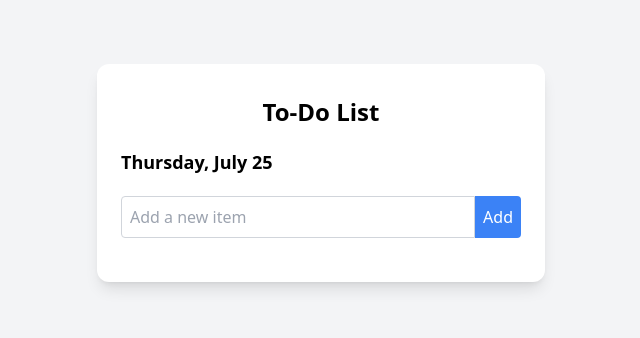
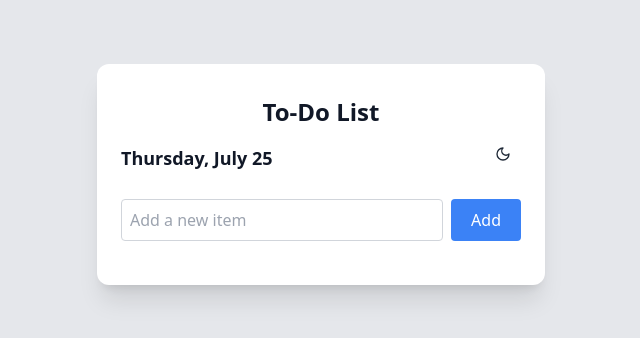
Before and after one commit to Dhruvil17/Todo-web-app, a React (Create React App) app: page / in a window 1280 px wide. Shown: the top 338 px of the page, without its empty margins (319-959 px from the left). Built offline with nearby package versions, Linux system fonts and the light colour scheme.

Commit message:
add light and dark mode feature

```diff
--- a/src/App.js
+++ b/src/App.js
@@ -1,7 +1,9 @@
 import { useState } from "react";
+import Date from "./components/Date";
+import Heading from "./components/Heading";
 import AddTask from "./components/AddTask";
 import TaskList from "./components/TaskList";
-import { getDate } from "./utils/constants";
+import DarkMode from "./components/DarkMode";
 
 const App = () => {
     const [tasks, setTasks] = useState([]);
@@ -27,12 +29,13 @@ const App = () => {
     };
 
     return (
-        <div className="py-[5%] bg-gray-100 flex items-start justify-center min-h-screen">
-            <div className="bg-white p-6 rounded-xl shadow-lg w-full max-w-md">
-                <h1 className="text-center text-2xl font-bold my-2">
-                    To-Do List
-                </h1>
-                <h2 className="my-[5%] text-lg font-semibold">{getDate()}</h2>
+        <div className="px-[2%] py-[25%] sm:py-[15%] md:py-[10%] lg:py-[5%] bg-gray-200 dark:bg-gray-900 text-gray-900 dark:text-white flex items-start justify-center min-h-screen">
+            <div className="bg-white dark:bg-[#2d3748] p-4 sm:p-6 rounded-xl shadow-xl w-full max-w-md">
+                <Heading />
+                <div className="flex justify-between">
+                    <Date />
+                    <DarkMode />
+                </div>
                 <AddTask addTask={addTask} />
                 <TaskList
                     tasks={tasks}
@@ -42,7 +45,7 @@ const App = () => {
                 {tasks.length !== 0 && (
                     <button
                         onClick={handleClick}
-                        className="bg-red-500 mt-[4%] text-white px-3 py-1 rounded hover:bg-red-700 focus:outline-none">
+                        className="bg-red-500 mt-[8%] mb-[2%] text-white px-3 py-1 rounded hover:bg-red-700 dark:bg-red-700 dark:hover:bg-red-900 focus:outline-none">
                         Delete all Tasks
                     </button>
                 )}
--- a/src/components/AddTask.js
+++ b/src/components/AddTask.js
@@ -13,17 +13,18 @@ const AddTask = ({ addTask }) => {
 
     return (
         <div>
-            <form onSubmit={handleSubmit} className="flex my-5">
+            <form onSubmit={handleSubmit} className="flex my-5 space-x-2">
                 <input
+                    required
                     type="text"
                     onChange={(e) => setTask(e.target.value)}
                     value={task}
-                    className="flex-grow p-2 border border-gray-300 rounded-l"
+                    className="flex-grow p-2 border border-gray-300 dark:border-gray-700 rounded bg-white dark:bg-gray-800 text-gray-900 dark:text-white focus:outline-none focus:ring-2 focus:ring-blue-500 dark:focus:ring-blue-500"
                     placeholder="Add a new item"
                 />
                 <button
                     type="submit"
-                    className="p-2 bg-blue-500 text-white rounded-r hover:bg-blue-700">
+                    className="px-5 py-2 bg-blue-500 text-white rounded hover:bg-blue-700 dark:bg-blue-700 dark:hover:bg-blue-900">
                     Add
                 </button>
             </form>
--- /dev/null
+++ b/src/components/DarkMode.js
@@ -0,0 +1,78 @@
+import React, { useState, useEffect } from "react";
+
+const DarkMode = () => {
+    const [isDarkMode, setIsDarkMode] = useState(false);
+
+    useEffect(() => {
+        if (isDarkMode) {
+            document.documentElement.classList.add("dark");
+        } else {
+            document.documentElement.classList.remove("dark");
+        }
+    }, [isDarkMode]);
+
+    const toggleDarkMode = () => {
+        setIsDarkMode(!isDarkMode);
+    };
+
+    return (
+        <div>
+            <button
+                type="button"
+                onClick={toggleDarkMode}
+                className={`${
+                    isDarkMode ? "hidden" : "block"
+                } hs-dark-mode font-medium text-gray-800 rounded-full hover:bg-gray-200 focus:outline-none focus:bg-gray-200`}
+                data-hs-theme-click-value="dark">
+                <span className="group inline-flex shrink-0 justify-center items-center size-9">
+                    <svg
+                        className="shrink-0 size-4"
+                        xmlns="http://www.w3.org/2000/svg"
+                        width="24"
+                        height="24"
+                        viewBox="0 0 24 24"
+                        fill="none"
+                        stroke="currentColor"
+                        strokeWidth="2"
+                        strokeLinecap="round"
+                        strokeLinejoin="round">
+                        <path d="M12 3a6 6 0 0 0 9 9 9 9 0 1 1-9-9Z"></path>
+                    </svg>
+                </span>
+            </button>
+            <button
+                type="button"
+                onClick={toggleDarkMode}
+                className={`${
+                    isDarkMode ? "block" : "hidden"
+                } hs-dark-mode font-medium text-white rounded-full hover:bg-gray-600 focus:outline-none focus:bg-gray-200`}
+                data-hs-theme-click-value="light">
+                <span className="group inline-flex shrink-0 justify-center items-center size-9">
+                    <svg
+                        className="shrink-0 size-4"
+                        xmlns="http://www.w3.org/2000/svg"
+                        width="24"
+                        height="24"
+                        viewBox="0 0 24 24"
+                        fill="none"
+                        stroke="currentColor"
+                        strokeWidth="2"
+                        strokeLinecap="round"
+                        strokeLinejoin="round">
+                        <circle cx="12" cy="12" r="4"></circle>
+                        <path d="M12 2v2"></path>
+                        <path d="M12 20v2"></path>
+                        <path d="m4.93 4.93 1.41 1.41"></path>
+                        <path d="m17.66 17.66 1.41 1.41"></path>
+                        <path d="M2 12h2"></path>
+                        <path d="M20 12h2"></path>
+                        <path d="m6.34 17.66-1.41 1.41"></path>
+                        <path d="m19.07 4.93-1.41 1.41"></path>
+                    </svg>
+                </span>
+            </button>
+        </div>
+    );
+};
+
+export default DarkMode;
--- /dev/null
+++ b/src/components/Date.js
@@ -0,0 +1,11 @@
+import { getDate } from "../utils/constants";
+
+const Date = () => {
+    return (
+        <div>
+            <h2 className="my-[5%] text-lg font-semibold">{getDate()}</h2>
+        </div>
+    );
+};
+
+export default Date;
--- /dev/null
+++ b/src/components/Heading.js
@@ -0,0 +1,11 @@
+import React from "react";
+
+const Heading = () => {
+    return (
+        <div>
+            <h1 className="text-center text-2xl font-bold my-2">To-Do List</h1>
+        </div>
+    );
+};
+
+export default Heading;
--- a/src/components/TaskItem.js
+++ b/src/components/TaskItem.js
@@ -16,30 +16,30 @@ const TaskItem = ({ index, task, editTask, deleteTask }) => {
     };
 
     return (
-        <div className="flex justify-between items-center space-x-2 p-2 border border-gray-300 rounded">
+        <div className="flex justify-between items-center space-x-2 p-2 border border-gray-300 dark:border-gray-700 rounded bg-white dark:bg-gray-800 text-gray-900 dark:text-white">
             {isEditing ? (
                 <input
                     type="text"
                     value={newTask}
                     onChange={handleChange}
-                    className="w-10 flex-grow p-2 border border-gray-300 rounded"
+                    className="flex-grow p-2 border border-gray-300 dark:border-gray-700 rounded bg-white dark:bg-gray-800 text-gray-900 dark:text-white focus:outline-none focus:ring-2 focus:ring-blue-500 dark:focus:ring-blue-500"
                 />
             ) : (
                 <span>{task}</span>
             )}
-            <div className="space-x-2">
+            <div className="flex space-x-2">
                 <button
                     onClick={handleEdit}
-                    className={`px-3 py-1 rounded focus:outline-none ${
+                    className={`px-3 py-1 rounded focus:outline-none text-white ${
                         isEditing
-                            ? "bg-green-500 hover:bg-green-700"
-                            : "bg-blue-500 hover:bg-blue-700"
-                    } text-white`}>
+                            ? "bg-green-500 hover:bg-green-700 dark:bg-green-700 dark:hover:bg-green-900"
+                            : "bg-blue-500 hover:bg-blue-700 dark:bg-blue-700 dark:hover:bg-blue-900"
+                    }`}>
                     {isEditing ? "Save" : "Edit"}
                 </button>
                 <button
                     onClick={() => deleteTask(index)}
-                    className="bg-red-500 text-white px-3 py-1 rounded hover:bg-red-700 focus:outline-none">
+                    className="bg-red-500 text-white px-3 py-1 rounded hover:bg-red-700 dark:bg-red-700 dark:hover:bg-red-900 focus:outline-none">
                     Delete
                 </button>
             </div>
--- a/tailwind.config.js
+++ b/tailwind.config.js
@@ -1,5 +1,6 @@
 /** @type {import('tailwindcss').Config} */
 module.exports = {
+    darkMode: "class",
     content: ["./src/**/*.{js,jsx,ts,tsx}"],
     theme: {
         extend: {},
```
Also changed, not shown: 1 other file (tests, documents, lock files or other folders).
